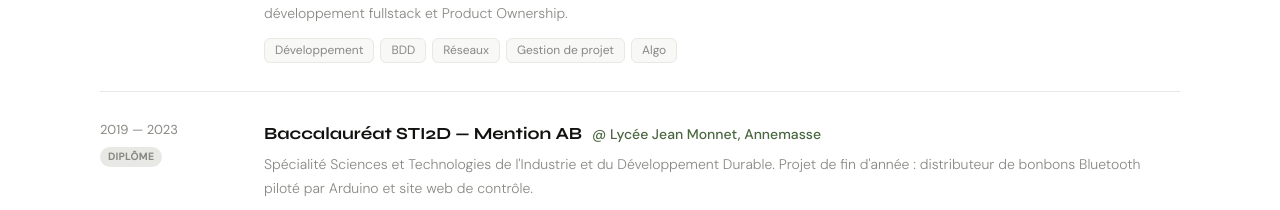
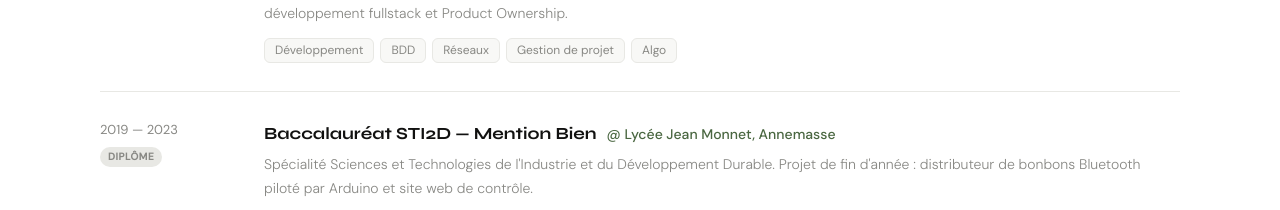
Before and after one commit to Kulpryt/Berkan, a Next.js app: page / in a window 1280 px wide. Shown: the part 1088-1298 px from the top of the page. Built offline with nearby package versions, Linux system fonts and the light colour scheme.

Commit message:
fix mention

```diff
--- a/app/page.tsx
+++ b/app/page.tsx
@@ -410,7 +410,7 @@
       period: "2019 — 2023",
       type: "Diplôme",
       typeBg: "var(--border)", typeColor: "var(--muted)",
-      title: "Baccalauréat STI2D — Mention AB",
+      title: "Baccalauréat STI2D — Mention Bien",
       company: "Lycée Jean Monnet, Annemasse",
       desc: "Spécialité Sciences et Technologies de l'Industrie et du Développement Durable. Projet de fin d'année : distributeur de bonbons Bluetooth piloté par Arduino et site web de contrôle.",
       tags: ["C++", "Arduino", "Électronique", "STI2D"],
```
